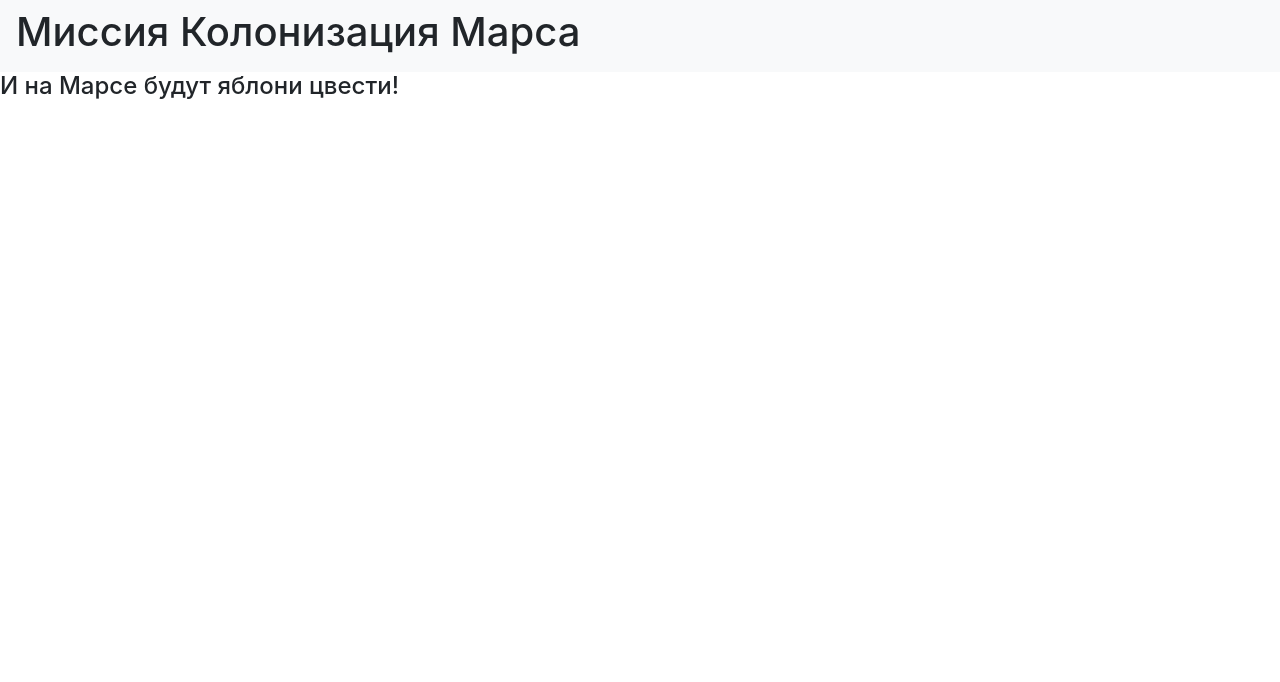
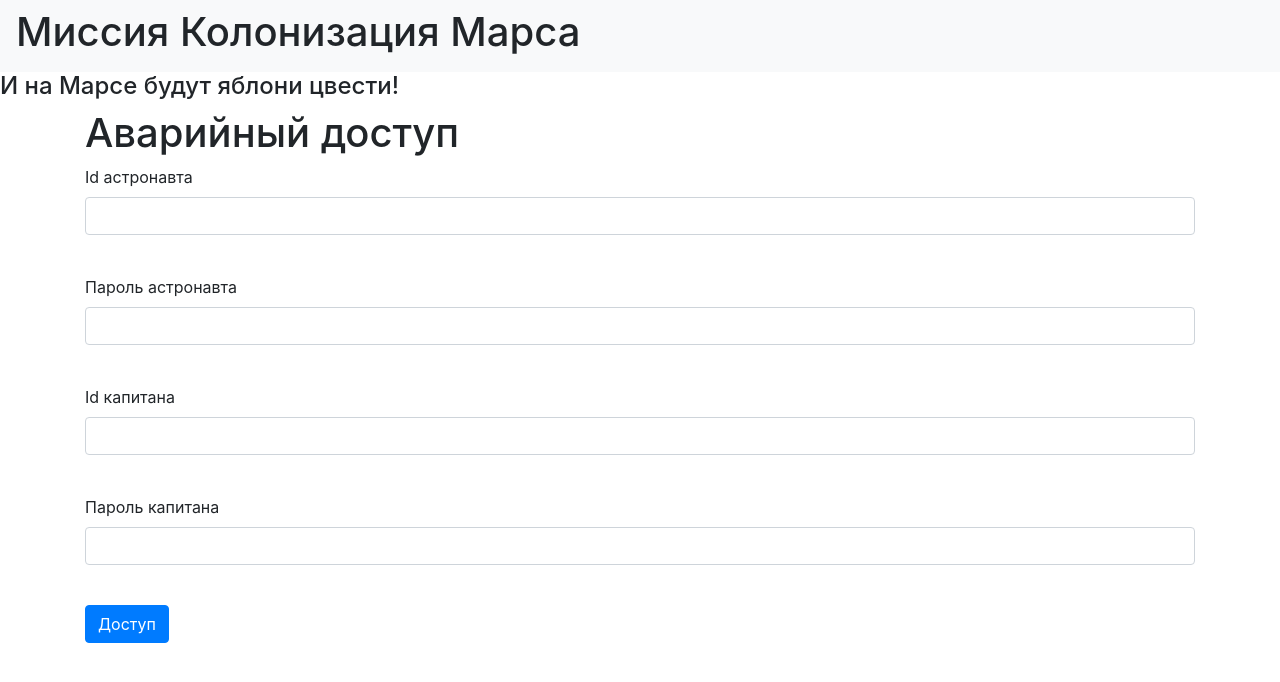
Before and after one commit to Ysmur/flask_2025, a Flask app: page /login in a window 1280 px wide. Shown: the top 682 px of the page. Run offline with Flask 3, Linux system fonts and the light colour scheme; some libraries are stand-ins or nearby versions.

Commit message:
Урок 2 Задача войная защита

```diff
--- /dev/null
+++ b/Урок 2_Шаблоны/loginform.py
@@ -0,0 +1,11 @@
+from flask_wtf import FlaskForm
+from wtforms import StringField, PasswordField, BooleanField, SubmitField
+from wtforms.validators import DataRequired
+
+
+class LoginForm(FlaskForm):
+    username = StringField('Id астронавта', validators=[DataRequired()])
+    password = PasswordField('Пароль астронавта', validators=[DataRequired()])
+    username_cap = StringField('Id капитана', validators=[DataRequired()])
+    password_cap = PasswordField('Пароль капитана', validators=[DataRequired()])
+    submit = SubmitField('Доступ')
--- a/Урок 2_Шаблоны/server.py
+++ b/Урок 2_Шаблоны/server.py
@@ -1,6 +1,8 @@
-from flask import Flask, render_template
+from flask import Flask, render_template, redirect
+from loginform import LoginForm
 
 app = Flask(__name__)
+app.config['SECRET_KEY'] = 'yandexlyceum_secret_key'
 
 @app.route('/<word>')
 @app.route('/index/<word>')
@@ -16,6 +18,13 @@
 def list_prof(list):
     return render_template('list_prof.html', param=list)
 
+@app.route('/login', methods=['GET', 'POST'])
+def login():
+    form = LoginForm()
+    if form.validate_on_submit():
+        return redirect('/success')
+    return render_template('login.html', title='Авторизация', form=form)
+
 
 if __name__ == '__main__':
-    app.run(port=8080, host='127.0.0.1')
+    app.run(port=8880, host='127.0.0.1')
--- /dev/null
+++ b/Урок 2_Шаблоны/static/css/style.css
@@ -0,0 +1,14 @@
+h1 {
+   color: #122efa
+   background: url(static/img/mars.png) no-repeat;
+}
+
+form.login_form {
+    margin-left: auto;
+    margin-right: auto;
+    max-width: 450px;
+    background-color: #ffcc00;
+    border: 1px solid gray;
+    border-radius: 5px;
+    padding: 10px;
+}
--- a/Урок 2_Шаблоны/templates/base.html
+++ b/Урок 2_Шаблоны/templates/base.html
@@ -3,10 +3,12 @@
 <head>
     <meta charset="utf-8">
     <meta name="viewport" content="width=device-width, initial-scale=1, shrink-to-fit=no">
+
     <link rel="stylesheet"
           href="https://stackpath.bootstrapcdn.com/bootstrap/4.4.1/css/bootstrap.min.css"
           integrity="sha384-Vkoo8x4CGsO3+Hhxv8T/Q5PaXtkKtu6ug5TOeNV6gBiFeWPGFN9MuhOf23Q9Ifjh"
           crossorigin="anonymous">
+    <link rel="stylesheet" type="text/css" href="static/css/style.css" />
     <title>{{title}}</title>
 </head>
 <body>
--- /dev/null
+++ b/Урок 2_Шаблоны/templates/login.html
@@ -0,0 +1,46 @@
+{% extends "base.html" %}
+
+{% block content %}
+<h1>Аварийный доступ</h1>
+<form action="" method="post" novalidate>
+    {{ form.hidden_tag() }}
+    <p>
+        {{ form.username.label }}<br>
+        {{ form.username(class="form-control") }}<br>
+        {% for error in form.username.errors %}
+    <div class="alert alert-danger" role="alert">
+        {{ error }}
+    </div>
+    {% endfor %}
+    </p>
+    <p>
+        {{ form.password.label }}<br>
+        {{ form.password(class="form-control", type="password") }}<br>
+        {% for error in form.password.errors %}
+    <div class="alert alert-danger" role="alert">
+        {{ error }}
+    </div>
+    {% endfor %}
+    </p>
+
+        <p>
+        {{ form.username_cap.label }}<br>
+        {{ form.username_cap(class="form-control") }}<br>
+        {% for error in form.username_cap.errors %}
+    <div class="alert alert-danger" role="alert">
+        {{ error }}
+    </div>
+    {% endfor %}
+    </p>
+    <p>
+        {{ form.password_cap.label }}<br>
+        {{ form.password_cap(class="form-control", type="password") }}<br>
+        {% for error in form.password_cap.errors %}
+    <div class="alert alert-danger" role="alert">
+        {{ error }}
+    </div>
+    {% endfor %}
+    </p>
+    <p>{{ form.submit(type="submit", class="btn btn-primary") }}</p>
+</form>
+{% endblock %}
```
